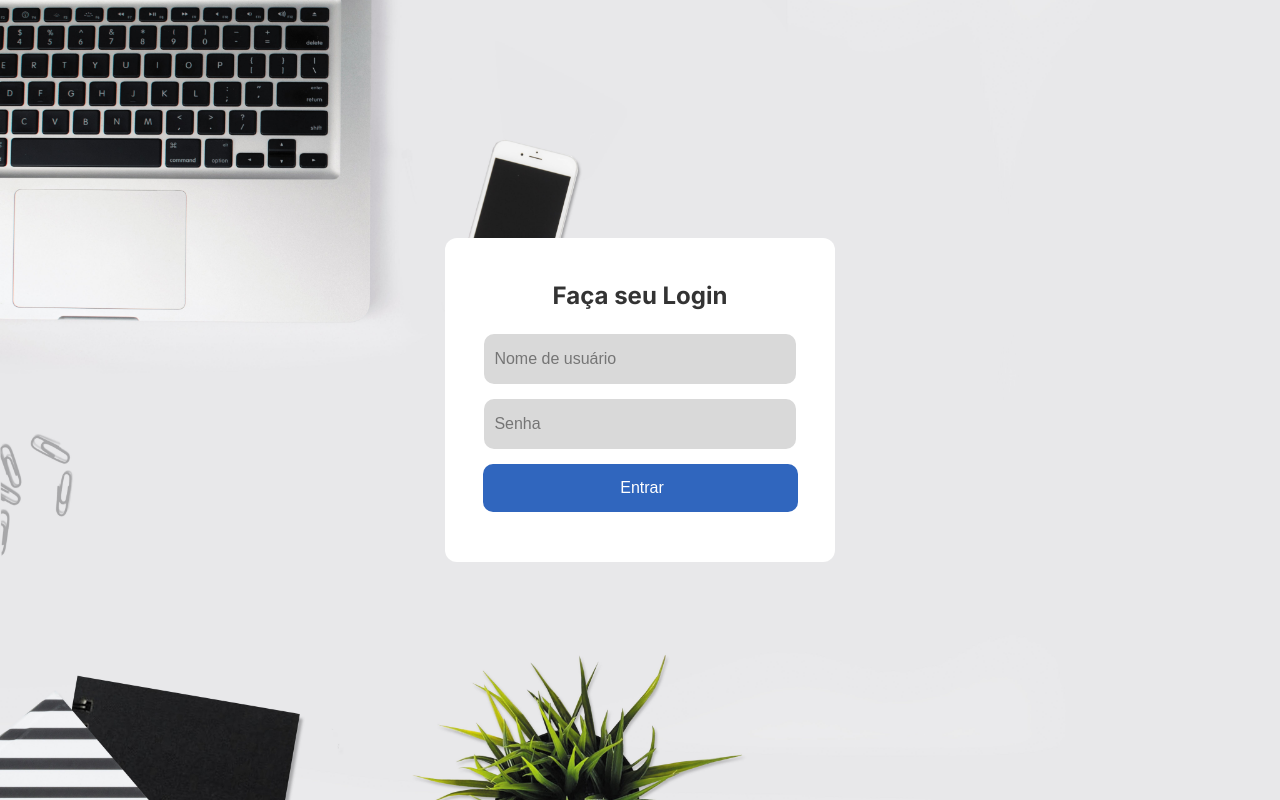
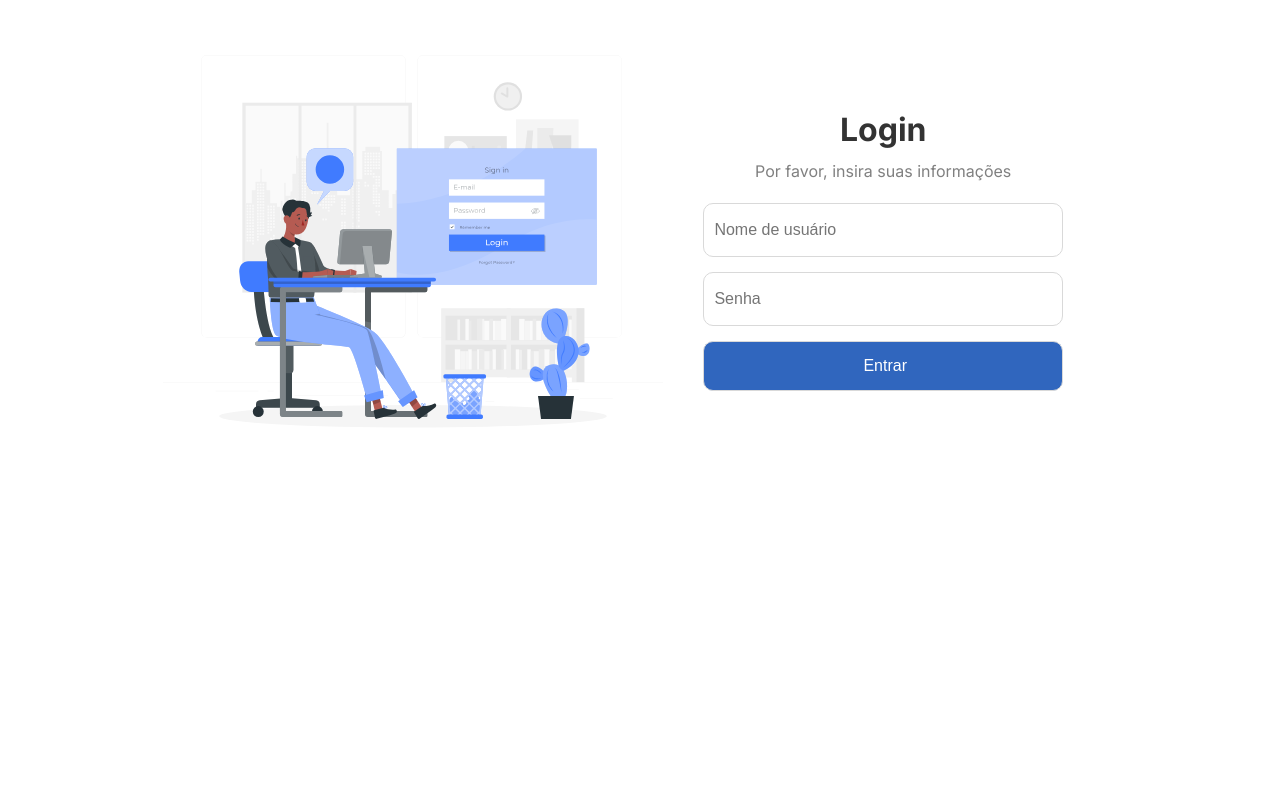
Before and after one commit to Hitallo-moreira/tela-login, a React (Vite) app: page / in a window 1280 px wide. Built offline with nearby package versions, Linux system fonts and the light colour scheme; no server answers.

Commit message:
feat: change background image

```diff
--- a/src/components/Form.jsx
+++ b/src/components/Form.jsx
@@ -2,6 +2,7 @@ import { useForm } from "react-hook-form";
 import { auth } from '../../firebase';
 import { signInWithEmailAndPassword } from 'firebase/auth';
 import { useNavigate } from "react-router-dom";
+import loginImage from "../assets/login.svg";
 
 export default function Form() {
     const {register, handleSubmit, formState: {errors} } = useForm();
@@ -17,9 +18,14 @@ export default function Form() {
     };
 
     return (
+        <div className="login">
+            <div className="image">
+                <img src={loginImage} />
+            </div>
             <form onSubmit={handleSubmit(onSubmit)}>
                 <div className="form-info">
-                <h2>Faça seu Login</h2>
+                    <h2>Login</h2>
+                    <span>Por favor, insira suas informações</span>
                     <input type="text" {...register("email", { required: 'Campo obrigatório!' })} placeholder="Nome de usuário" />
                     <p>{errors.firstName?.message}</p>
 
@@ -32,5 +38,6 @@ export default function Form() {
                     <input type="submit" className="btn-submit-form" value="Entrar" />
                 </div>
             </form>
+        </div>
     )
 }
--- /dev/null
+++ b/src/pages/SucessPage.jsx
@@ -0,0 +1,7 @@
+function SucessPage() {
+    return (
+        <h1>Sucessoooo</h1>
+    )
+}
+
+export default SucessPage;
--- a/src/styles/form.scss
+++ b/src/styles/form.scss
@@ -7,24 +7,25 @@ $layout-breakpoint-medium: 768px;
 
 body {
     background-color: $white;
-    background-image: url('../assets/background.jpg');
-    background-size: cover;
-    background-position: center;
-    background-repeat: no-repeat;
     font-family: 'Inter';
     overflow-x: hidden;
 }
 
-h2 {
-    color: $black;
+#root {
+    height: 100vh;
+    width: 100%;
 }
 
-#root {
+.login {
     display: flex;
     justify-content: center;
     align-items: center;
-    height: 100vh;
+    flex-wrap: wrap;
     width: 100%;
+
+    .image {
+        height: auto;
+        width: 500px;
     }
 
     form {
@@ -32,31 +33,47 @@ form {
         justify-content: center;
         background-color: $white;
         border-radius: 12px;
-    height: auto;
-    width: 350px;
-    text-align: center;
+        height: 82%;
+        width: 400px;
         padding: 40px 20px;
+        margin-right: 0.85rem;
 
         .form-info {
             width: 90%;
+            text-align: center;
 
             h2 {
-            margin-top: 0;
+                font-size: 32px;
+                color: $black;
+                margin: 0 0 5px 0;
+                text-align: center;
+            }
+
+            h2,
+            input {
+                color: $black;
+            }
+
+            span {
+                color: #808080;
             }
 
             input {
-            height: 48px;
-            width: 95%;
-            border: none;
+                height: 50px;
+                width: 96%;
+                border: 1px solid $gray;
                 border-radius: 10px;
                 outline: none;
                 padding-left: 10px;
                 font-size: 16px;
-            color: #000;
                 font-weight: 400;
-            background-color: $gray;
+                background-color: unset;
                 caret-color: $black;
                 margin-bottom: 10px;
+            }
+
+            input[type="text"] {
+                margin-top: 20px;
             }
 
             .btn-submit-form {
@@ -68,7 +85,7 @@ form {
                 transition: .3s;
 
                 &:hover {
-                background-color: #2154a5;
+                    background-color: #407BFF;
                 }
             }
 
@@ -80,6 +97,8 @@ form {
             }
         }
     }
+}
+
 
 @media (max-width: $layout-breakpoint-small) {
     body {
@@ -89,9 +108,16 @@ form {
             align-items: flex-start;
         }
 
+        .login {
+            .image {
+                order: 2;
+                width: 350px;
+            }
+
             form {
-            width: 85%;
-            margin-top: 5rem;
+                width: 87%;
+                margin-top: 2rem;
+                padding-bottom: 0;
 
                 .form-info {
                     width: 100%;
@@ -108,3 +134,4 @@ form {
             }
         }
     }
+}
```
Also changed, not shown: src/assets/background.jpg (deleted), src/assets/login.svg (added). Lines whose indentation alone changed are shown as unchanged.
